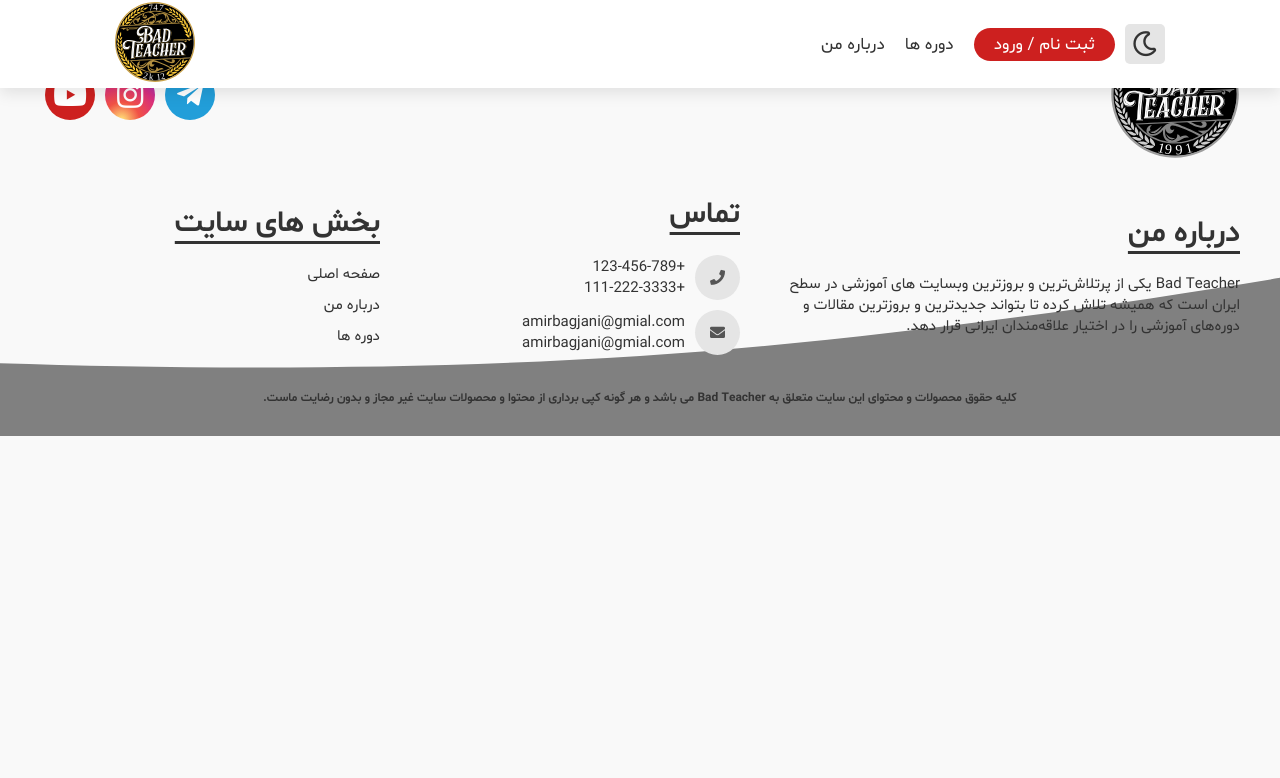
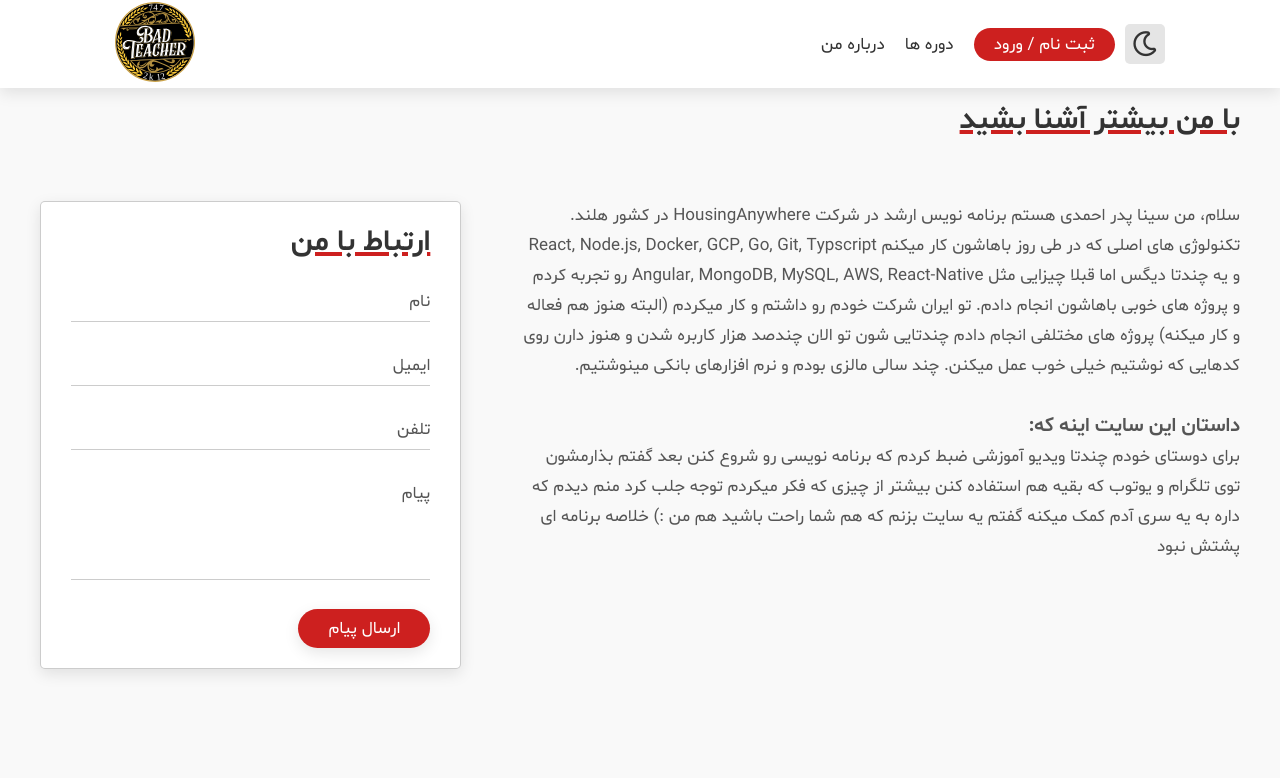
Before and after one commit to Amir-Bagjani/bad-techer-project, a React (Create React App) app: page /about-me in a window 1280 px wide. Shown: the top 778 px of the page. Built offline with nearby package versions, Linux system fonts and the light colour scheme.

Commit message:
aboutPage add

```diff
--- /dev/null
+++ b/src/components/InputBox.tsx
@@ -0,0 +1,20 @@
+import React from "react";
+
+type InPutOwnProps<E extends React.ElementType> =  {
+    label: string;
+    as?: E;
+}
+
+type InputBoxProps<E extends React.ElementType> = InPutOwnProps<E> & React.ComponentProps<E>;
+
+const InputBox = <E extends React.ElementType = 'input'>({label, as, ...rest}: InputBoxProps<E>) => {
+    const Tag = as || 'input'
+  return (
+    <div className="inputBox">
+      <Tag {...rest} />
+      <label>{label}</label>
+    </div>
+  );
+};
+
+export default InputBox;
--- a/src/components/Layout.tsx
+++ b/src/components/Layout.tsx
@@ -1,4 +1,5 @@
 import { Routes, Route } from "react-router-dom";
+import AboutPage from "../pages/AboutPage";
 import HomePage from "../pages/HomePage";
 
 const Layout = () => {
@@ -6,6 +7,7 @@ const Layout = () => {
     <main>
      <Routes>
        <Route path="/" element={<HomePage />} />
+       <Route path="/about-me" element={<AboutPage />} />
      </Routes>
     </main>
   )
--- /dev/null
+++ b/src/pages/AboutPage.tsx
@@ -0,0 +1,53 @@
+import Heading from "../components/Heading";
+import InputBox from "../components/InputBox";
+import Section from "../components/Section";
+import "../styles/aboutPage.scss";
+
+const AboutPage = () => {
+  return (
+    <>
+      <Section id="more-about-me">
+        <Heading>
+          <h2>با من بیشتر آشنا بشید</h2>
+        </Heading>
+        <div className="about-me">
+          <p className="text">
+            سلام، من سینا پدر احمدی هستم برنامه نویس ارشد در شرکت
+            HousingAnywhere در کشور هلند. تکنولوژی های اصلی که در طی روز باهاشون
+            کار میکنم React, Node.js, Docker, GCP, Go, Git, Typscript و یه چندتا
+            دیگس اما قبلا چیزایی مثل Angular, MongoDB, MySQL, AWS, React-Native
+            رو تجربه کردم و پروژه های خوبی باهاشون انجام دادم. تو ایران شرکت
+            خودم رو داشتم و کار میکردم (البته هنوز هم فعاله و کار میکنه) پروژه
+            های مختلفی انجام دادم چندتایی شون تو الان چندصد هزار کاربره شدن و
+            هنوز دارن روی کدهایی که نوشتیم خیلی خوب عمل میکنن. چند سالی مالزی
+            بودم و نرم افزارهای بانکی مینوشتیم.
+            <br />
+            <br />
+            <span>داستان این سایت اینه که:</span>
+            <br />
+            برای دوستای خودم چندتا ویدیو آموزشی ضبط کردم که برنامه نویسی رو شروع
+            کنن بعد گفتم بذارمشون توی تلگرام و یوتوب که بقیه هم استفاده کنن
+            بیشتر از چیزی که فکر میکردم توجه جلب کرد منم دیدم که داره به یه سری
+            آدم کمک میکنه گفتم یه سایت بزنم که هم شما راحت باشید هم من :) خلاصه
+            برنامه ای پشتش نبود
+          </p>
+
+          <form>
+                <Heading>
+                    <h2>ارتباط با من</h2>
+                </Heading>
+
+                <InputBox as="input" label="نام" type="text" required />
+                <InputBox as="input" label="ایمیل" type="email" required />
+                <InputBox as="input" label="تلفن" type="number" required />
+                <InputBox as="textarea" label="پیام" required />
+
+                <input type="submit" value="ارسال پیام" className="btn" />
+            </form>
+        </div>
+      </Section>
+    </>
+  );
+};
+
+export default AboutPage;
--- a/src/pages/HomePage.tsx
+++ b/src/pages/HomePage.tsx
@@ -70,37 +70,6 @@ const HomePage = () => {
             <div className="courses-btn"><Link to="/courses" className="btn">همه دوره ها</Link></div>
         </Section>
 
-        <Section id="more-about-me">
-        <Heading>
-            <h2>با من بیشتر آشنا بشید</h2>
-        </Heading>
-
-        <div className="about-me">
-            <p>سلام، من سینا پدر احمدی هستم برنامه نویس ارشد در شرکت HousingAnywhere
-                در کشور هلند. تکنولوژی های اصلی که در طی روز باهاشون کار میکنم
-                React, Node.js, Docker, GCP, Go, Git, Typscript و یه چندتا دیگس اما
-                قبلا چیزایی مثل Angular, MongoDB, MySQL, AWS, React-Native رو تجربه
-                کردم و پروژه های خوبی باهاشون انجام دادم. تو ایران شرکت خودم رو
-                داشتم و کار میکردم (البته هنوز هم فعاله و کار میکنه) پروژه های
-                مختلفی انجام دادم چندتایی شون تو الان چندصد هزار کاربره شدن و هنوز
-                دارن روی کدهایی که نوشتیم خیلی خوب عمل میکنن. چند سالی مالزی بودم و
-                نرم افزارهای بانکی مینوشتیم.
-                <br />
-                <br />
-                <br />
-                <span>داستان این سایت اینه که:</span>
-                <br />
-                  برای دوستای
-                خودم چندتا ویدیو آموزشی ضبط کردم که برنامه نویسی رو شروع کنن بعد
-                گفتم بذارمشون توی تلگرام و یوتوب که بقیه هم استفاده کنن بیشتر از
-                چیزی که فکر میکردم توجه جلب کرد منم دیدم که داره به یه سری آدم کمک
-                میکنه گفتم یه سایت بزنم که هم شما راحت باشید هم من :) خلاصه برنامه
-                ای پشتش نبود</p>
-            <div><img src="images/photo-owner.jpeg" alt="bad-teacher-owner" /></div>
-
-        </div>
-        </Section>
-
         <Section id="newsletter">
             <h3>اشتراک در خبر نامه</h3>
             <p>برای اطلاع از آخرین دوره ها و آموزش های رایگان در خبرنامه آکادمی <span>Bad Teacher</span> عضو شوید.</p>
--- /dev/null
+++ b/src/styles/aboutPage.scss
@@ -0,0 +1,85 @@
+@import "config";
+
+#more-about-me {
+  .about-me {
+    display: flex;
+    gap: 6em;
+    margin-bottom: 6rem;
+
+    & > form {
+        flex: 1;
+        align-self: center;
+        padding: 2rem 3rem;
+        border-radius: 0.5rem;
+        box-shadow: var(--box-shadow);
+        border:var(--border);
+        background-color: var(--bg-card-color);
+
+        .heading {
+          margin-bottom: 0;
+        }
+
+        .inputBox {
+          position: relative;
+
+          input,
+          textarea {
+            @include grap-text(1.7rem);
+            width: 100%;
+            background: none;
+            margin: 1.5rem 0;
+            padding: 0.5rem 0;
+            border-bottom: var(--border);
+
+            &:focus {
+              border-color: var(--main-color);
+              border-width: 2px;
+            }
+          }
+          textarea {
+            height: 10rem;
+            resize: none;
+          }
+
+          label {
+            @include grap-text(1.7rem);
+            position: absolute;
+            top: 1.7rem;
+            right: 0;
+            transition: 0.2s ease-in-out;
+          }
+
+          input:focus ~ label,
+          input:valid ~ label,
+          textarea:focus ~ label,
+          textarea:valid ~ label {
+            top: -0.5rem;
+            font-size: 1.4rem;
+            color: var(--font-color);
+          }
+        }
+      }
+
+    p.text {
+      flex: 2;
+      @include grap-text(1.7rem);
+      line-height: 3rem;
+
+      span {
+        font-weight: bold;
+        font-size: 2rem;
+      }
+    }
+  }
+}
+
+@media (max-width: 768px) {
+  #more-about-me {
+    .about-me {
+      & > form{
+        width: 100%;
+        max-width: 40rem;
+      }
+    }
+  }
+}
--- a/src/styles/homePage.scss
+++ b/src/styles/homePage.scss
@@ -157,30 +157,7 @@
   }
 }
 
-#more-about-me {
-  .about-me {
-    @extend %d-flex;
-    gap: 6em;
-    & > div {
-      flex: 1;
-      img {
-        border-radius: 0.5rem;
-        width: 100%;
-        max-width: 35rem;
-        height: auto;
-      }
-    }
-    p {
-      flex: 2;
-      @include grap-text(1.7rem);
-      line-height: 3rem;
-      span {
-        font-weight: bold;
-        font-size: 2rem;
-      }
-    }
-  }
-}
+
 
 #newsletter {
   background-color: var(--bg-primary-color);
--- a/src/styles/index.scss
+++ b/src/styles/index.scss
@@ -22,6 +22,7 @@
   --bg-secondary-color: #191919;
   --bg-primary-color: #2E2E2E;
   --bg-card-color: #424242;
+  --border: 0.1rem solid rgba(255, 255, 255, 0.2);
 }
 [main-color="main-color"] {
   --main-color: #FF5700;
```
